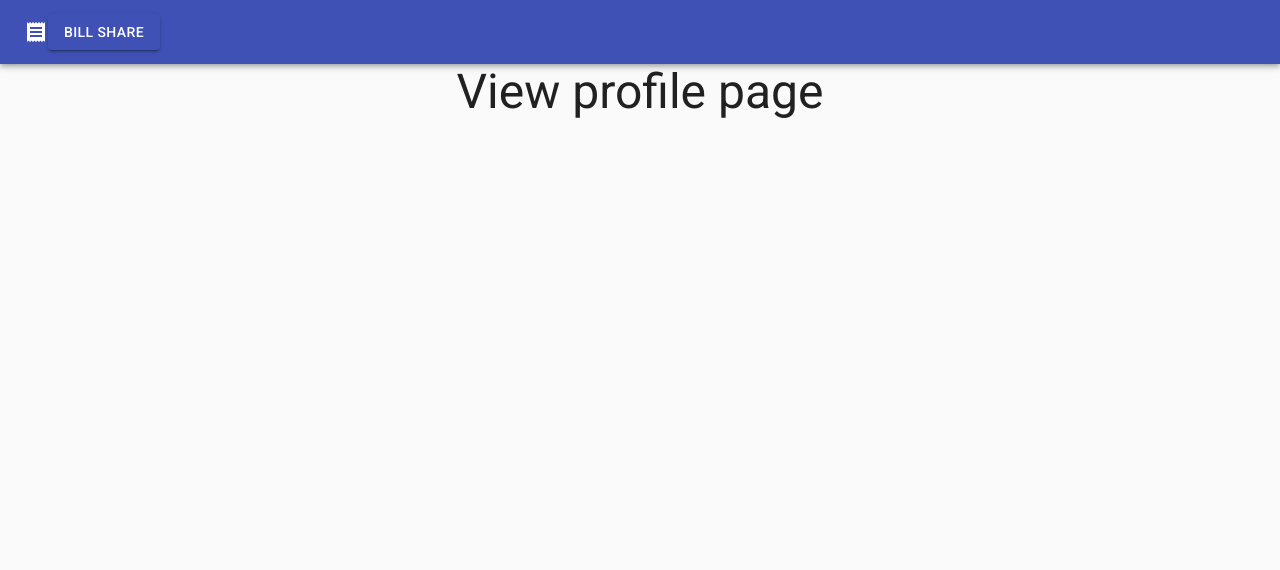
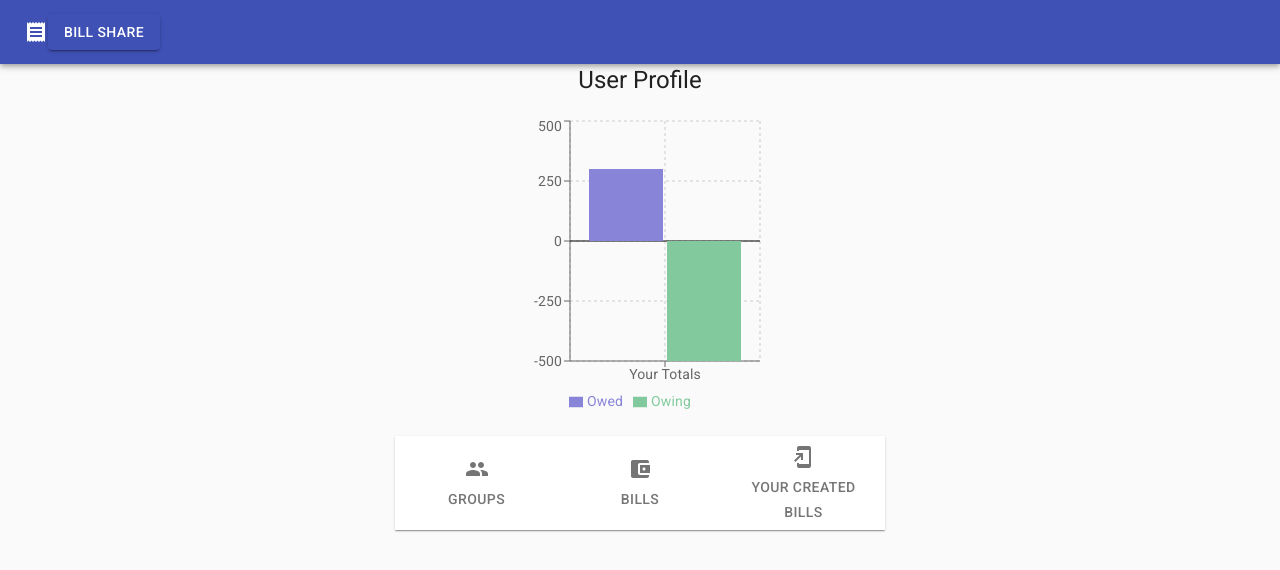
Before and after one commit to kaylinjdennis/final-project, a React (Create React App) app: page /profile in a window 1280 px wide. Shown: the top 570 px of the page. Built offline with nearby package versions, Linux system fonts and the light colour scheme.

Commit message:
my version of profile and recharts example

```diff
--- a/package.json
+++ b/package.json
@@ -12,6 +12,7 @@
     "react-dom": "^17.0.2",
     "react-router-dom": "^5.2.0",
     "react-scripts": "4.0.3",
+    "recharts": "^2.0.9",
     "web-vitals": "^1.1.1"
   },
   "scripts": {
--- a/src/components/Profile/index.jsx
+++ b/src/components/Profile/index.jsx
@@ -1,14 +1,118 @@
-import React from 'react';
-import { Typography } from '@material-ui/core';
+// User can view what groups they are a part of
+// [Stretch] View a groups page, delete a group, remove yourself from a group
+// User views totals owed, and owed to them
+// User can click on bills they owe to go to them
+// User can view bill they have posted
 
-function Profile(props) {
+import { React, PureComponent, useState } from 'react';
+import PropTypes from 'prop-types';
+
+import { Paper, Grid, Avatar, Icon, Box, Typography, Tab, Tabs, AppBar, makeStyles } from '@material-ui/core/';
+
+import Divider from '@material-ui/core/Divider';
+
+
+import {
+  BarChart,
+  Bar,
+  XAxis,
+  YAxis,
+  CartesianGrid,
+  Tooltip,
+  Legend,
+  ReferenceLine,
+  ResponsiveContainer
+} from "recharts";
+
+//actual
+import PeopleIcon from '@material-ui/icons/People';
+import AccountBalanceWalletIcon from '@material-ui/icons/AccountBalanceWallet';
+import AddToHomeScreenIcon from '@material-ui/icons/AddToHomeScreen';
+
+const data = [
+  {
+    name: 'Your Totals',
+    Owed: 300,
+    Owing: -500
+  }
+];
+
+const useStyles = makeStyles({
+  root: {
+    flexGrow: 1,
+    maxWidth: 500,
+  },
+});
+
+
+export default function NavTabs() {
+  const classes = useStyles();
+  const [value, setValue] = useState([]);
+
+  const handleChange = (event, newValue) => {
+    setValue(newValue);
+  };
 
 
   return (
     <>
-      <Typography variant="h3" align="center" justify="center">View profile page</Typography>
+      <Grid
+    container
+    spacing={0}
+    direction="column"
+    alignItems="center"
+    justify="space-around"
+    // style={{ minHeight: '90vh' }}
+    >
+      <Grid item xs={12}>
+
+          <Typography component="h1" variant="h5">
+            User Profile
+          </Typography>
+          <br />
+
+
+			</Grid>
+
+          <BarChart
+            width={300}
+            height={300}
+            data={data}
+            margin={{
+              top: 5,
+              right: 30,
+              left: 20,
+              bottom: 5
+            }}
+          >
+            <CartesianGrid strokeDasharray="3 3" />
+            <XAxis dataKey="name" />
+            <YAxis />
+            <Tooltip />
+            <Legend />
+            <ReferenceLine y={0} stroke="#000" />
+            <Bar dataKey="Owed" fill="#8884d8" />
+            <Bar dataKey="Owing" fill="#82ca9d" />
+          </BarChart>
+<br />
+          {/* <Divider variant="middle" /> */}
+
+    <Paper square className={classes.root}>
+      <Tabs
+        value={value}
+        onChange={handleChange}
+        variant="fullWidth"
+        indicatorColor="secondary"
+        textColor="secondary"
+        aria-label="icon label tabs example"
+      >
+        <Tab icon={<PeopleIcon />} label="Groups" />
+        <Tab icon={<AccountBalanceWalletIcon />} label="Bills" />
+        <Tab icon={<AddToHomeScreenIcon />} label="Your Created Bills" />
+      </Tabs>
+    </Paper>
+    </Grid>
+
     </>
   );
 }
-
-export default Profile;
```
Also changed, not shown: 1 other file (tests, documents, lock files or other folders).
